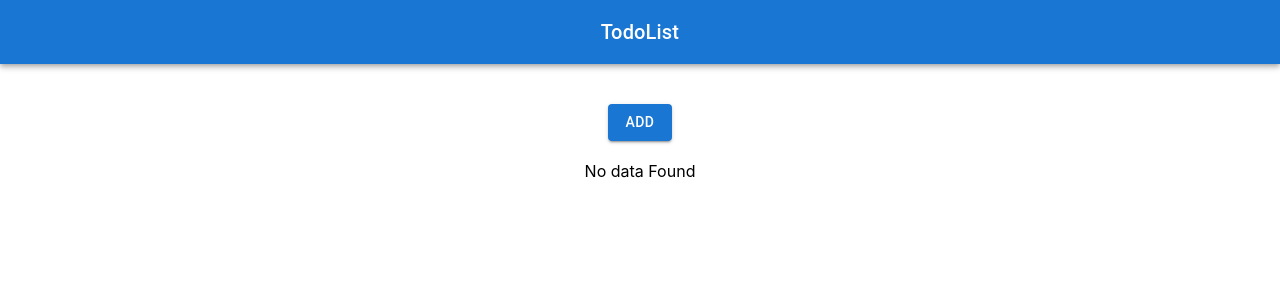
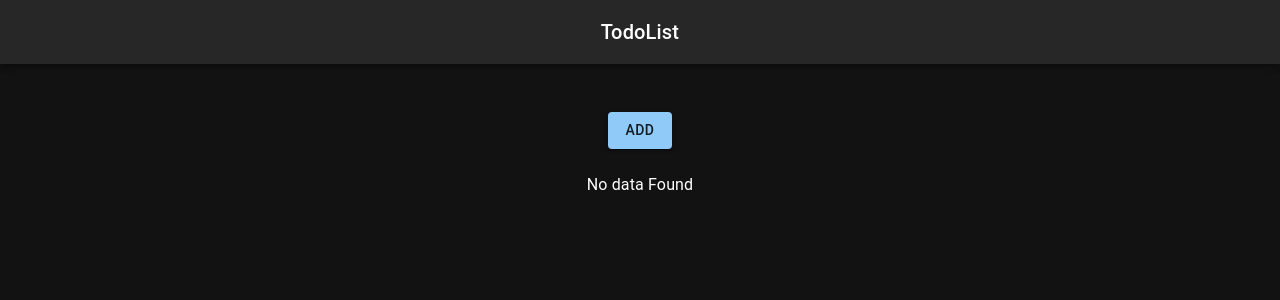
Before and after one commit to Kindaglia/TODO-LIST-REACT, a React (Create React App) app in the folder todolistappreact/: page / in a window 1280 px wide. Shown: the top 300 px of the page. Built offline with nearby package versions, Linux system fonts and the light colour scheme.

Commit message:
add theme

```diff
--- a/todolistappreact/src/App.js
+++ b/todolistappreact/src/App.js
@@ -10,10 +10,19 @@ import {
 import Home from './components/Home.js'
 import Edit from './components/Edit'
 import Add from './components/Add'
+import { ThemeProvider, createTheme } from '@mui/material/styles';
+import CssBaseline from '@mui/material/CssBaseline';
 
+const darkTheme = createTheme({
+  palette: {
+    mode: 'dark',
+  },
+});
 
 function App() {
   return (
+    <ThemeProvider theme={darkTheme}>
+      <CssBaseline />
     <div className="App">
        <Header/>
        <Router>
@@ -27,6 +36,7 @@ function App() {
 
       </Router>
     </div>
+    </ThemeProvider>
   );
 }
 
```
